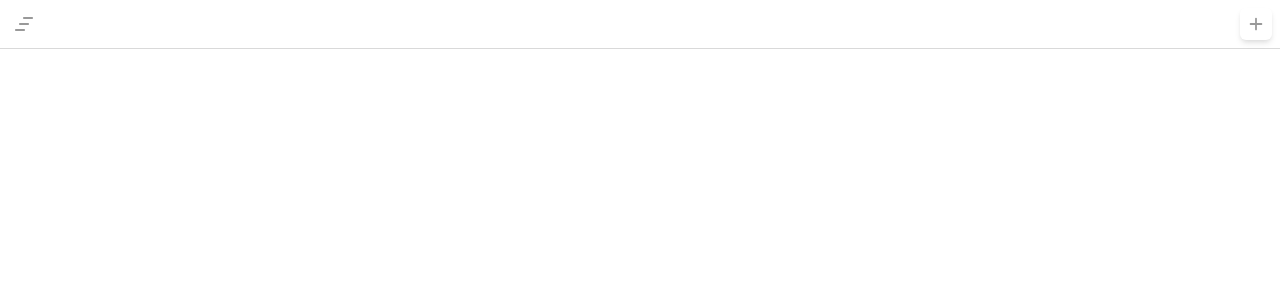
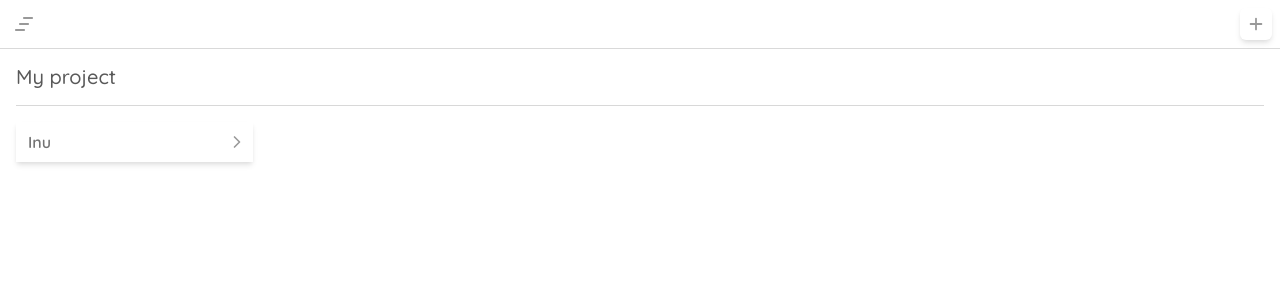
Before and after one commit to DuongQuocViet99/inu, a React (Create React App) app: page / in a window 1280 px wide. Shown: the top 300 px of the page. Built offline with nearby package versions, Linux system fonts and the light colour scheme.

Commit message:
new route home

```diff
--- a/src/App.js
+++ b/src/App.js
@@ -3,6 +3,7 @@ import { Route, Routes } from 'react-router-dom';
 
 import theme from 'components/theme';
 import Layout from 'pages/layout';
+import Home from 'pages/home';
 import './App.css';
 
 export default function App() {
@@ -11,7 +12,7 @@ export default function App() {
       <ChakraProvider theme={ theme }>
         <Routes>
           <Route path='/' element={ <Layout /> }>
-
+            <Route index element={ <Home /> } />
           </Route>
         </Routes>
       </ChakraProvider>
```
